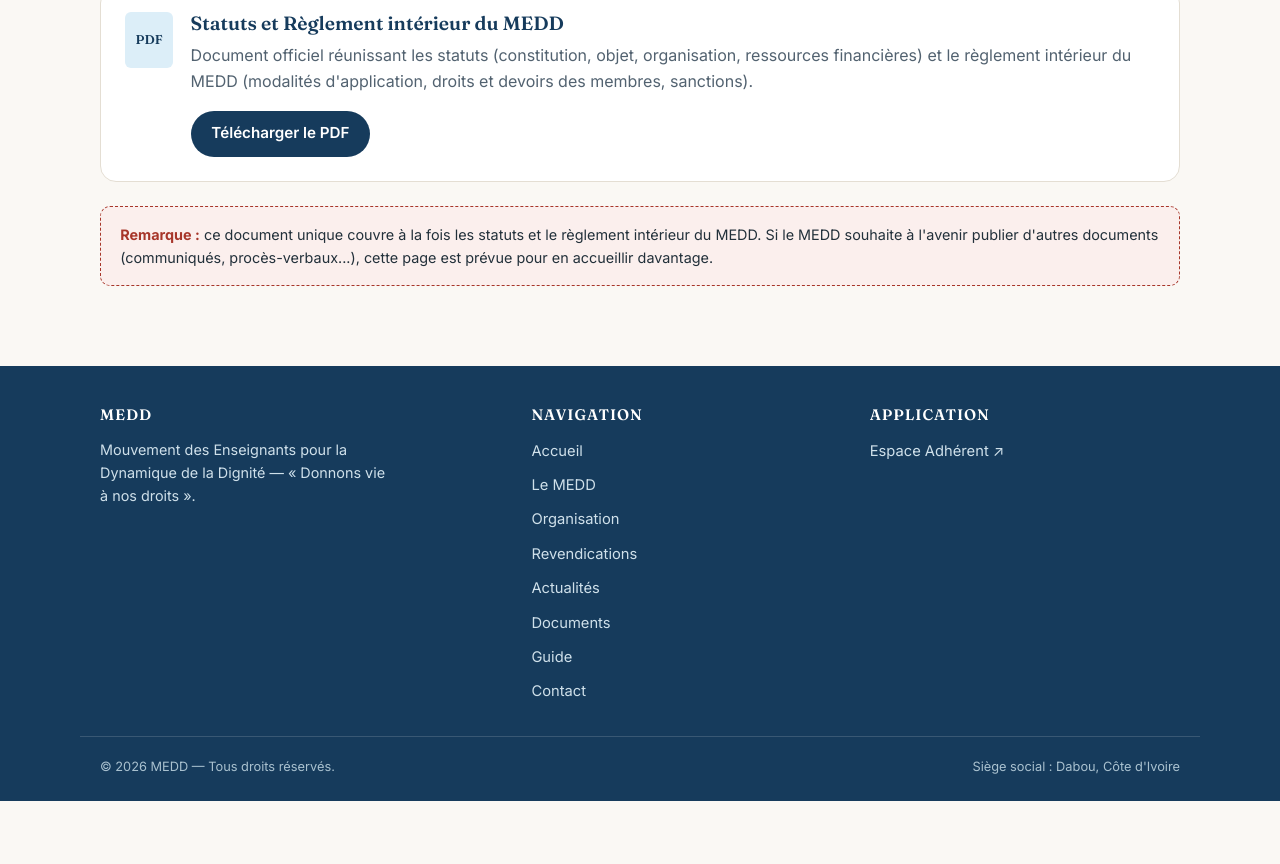
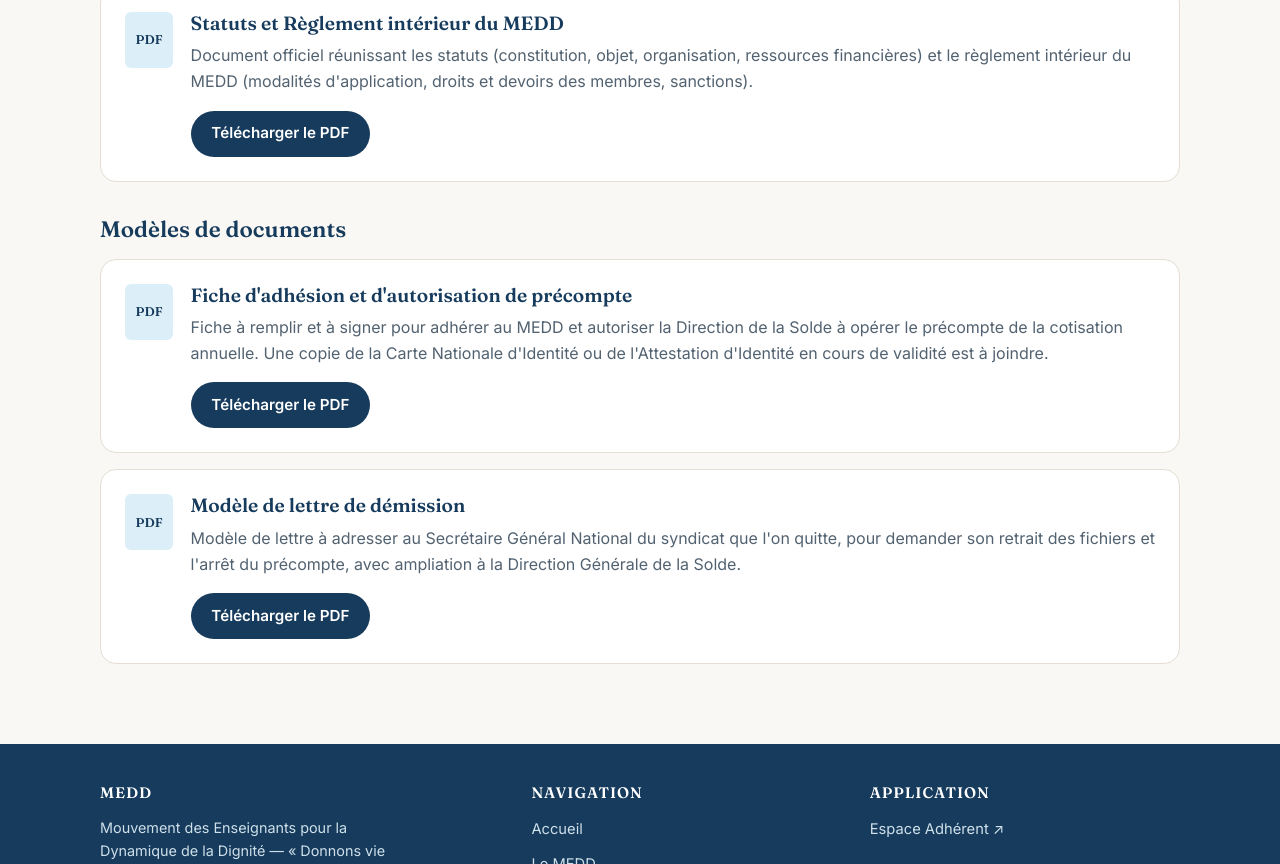
Before and after one commit to meddcavally-hash/medd-site, a plain HTML site: page documents.html in a window 1280 px wide. Shown: the part 470-1334 px from the top of the page. Before the commit the page ends 1271 px from the top, so only its background shows below. Drawn offline with Linux system fonts and the light colour scheme.

Commit message:
Documents : ajout de la fiche d'adhesion et du modele de lettre de demission, retrait de la remarque devenue obsolete
Co-Authored-By: Claude Sonnet 5.5 <noreply@anthropic.com>
Claude-Session: https://claude.ai/code/session_01DQsvqYoFH5zanTVnKmbWgt

```diff
--- a/documents.html
+++ b/documents.html
@@ -92,10 +92,36 @@
         </div>
       </div>
 
-      <div class="notice" style="margin-top:1.5rem;">
-        <strong>Remarque :</strong> ce document unique couvre à la fois les statuts et le
-        règlement intérieur du MEDD. Si le MEDD souhaite à l'avenir publier d'autres documents
-        (communiqués, procès-verbaux...), cette page est prévue pour en accueillir davantage.
+      <h2 style="margin:2.2rem 0 1rem;font-size:1.4rem;">Modèles de documents</h2>
+
+      <div class="doc-card">
+        <span class="doc-icon" aria-hidden="true">PDF</span>
+        <div>
+          <h3>Fiche d'adhésion et d'autorisation de précompte</h3>
+          <p>
+            Fiche à remplir et à signer pour adhérer au MEDD et autoriser la Direction de la Solde
+            à opérer le précompte de la cotisation annuelle. Une copie de la Carte Nationale
+            d'Identité ou de l'Attestation d'Identité en cours de validité est à joindre.
+          </p>
+          <a class="btn btn-primary" href="/assets/docs/MEDD-Fiche-Adhesion-et-Autorisation-de-Precompte.pdf" download>
+            Télécharger le PDF
+          </a>
+        </div>
+      </div>
+
+      <div class="doc-card" style="margin-top:1rem;">
+        <span class="doc-icon" aria-hidden="true">PDF</span>
+        <div>
+          <h3>Modèle de lettre de démission</h3>
+          <p>
+            Modèle de lettre à adresser au Secrétaire Général National du syndicat que l'on quitte,
+            pour demander son retrait des fichiers et l'arrêt du précompte, avec ampliation à la
+            Direction Générale de la Solde.
+          </p>
+          <a class="btn btn-primary" href="/assets/docs/MEDD-Modele-Lettre-de-Demission.pdf" download>
+            Télécharger le PDF
+          </a>
+        </div>
       </div>
     </div>
   </section>
```
Also changed, not shown: 2 other files.
